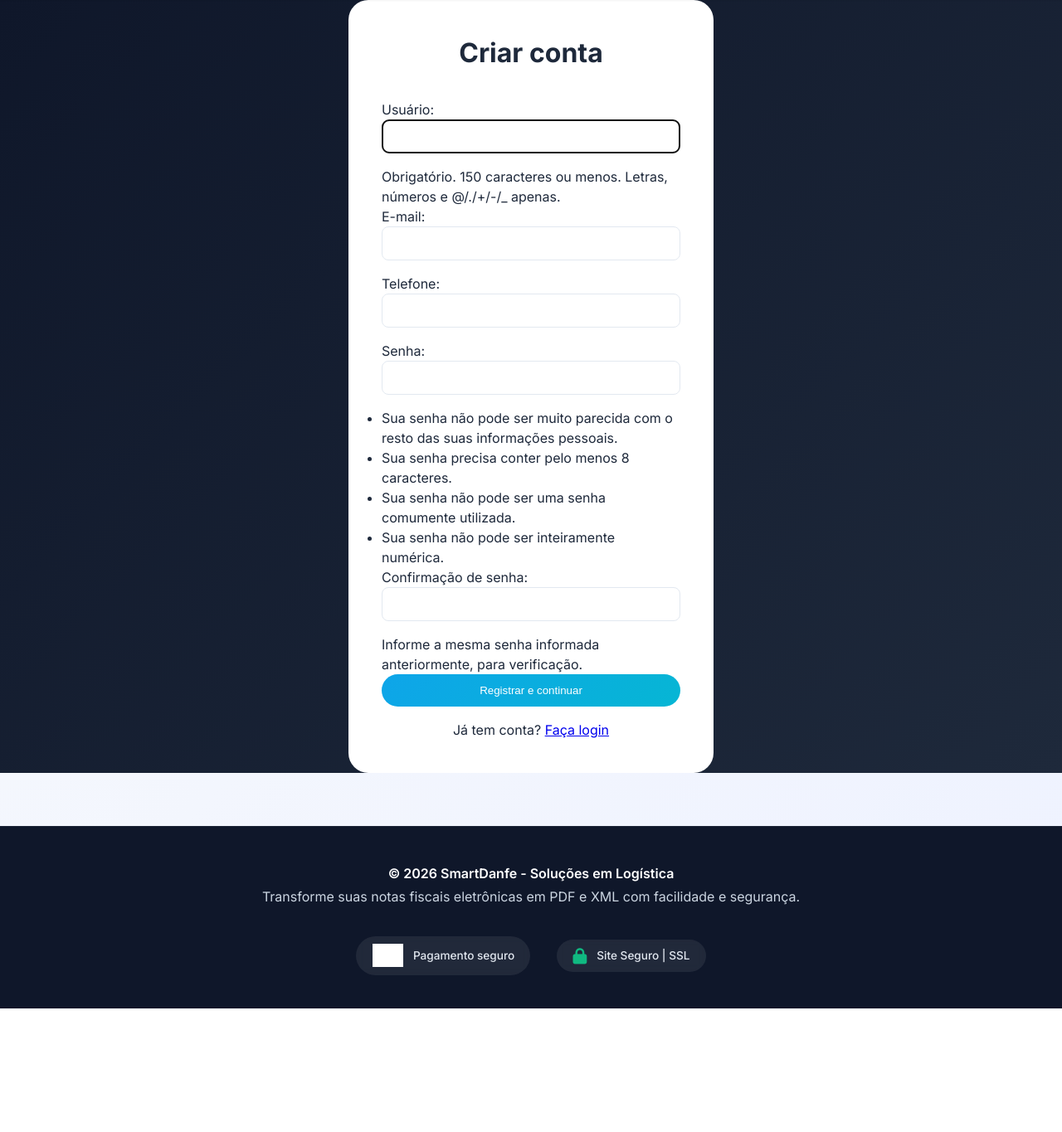
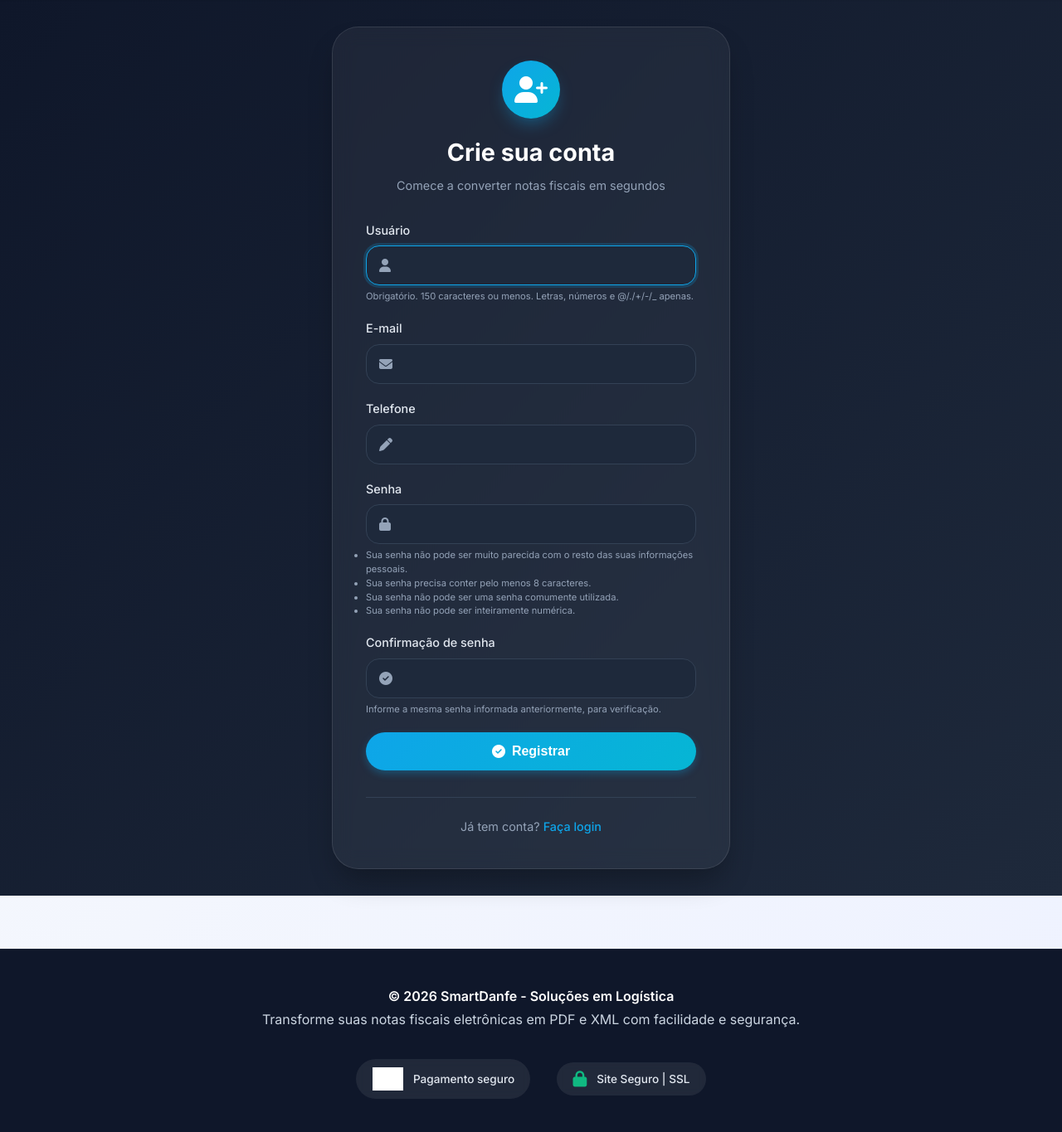
Before and after one commit to cvinicius22/SmartDanfe, a Django app: page /register/ in a window 1280 px wide. Shown: the part 78-1443 px from the top of the page at 83% size. Before the commit the page ends 1294 px from the top, so only its background shows below. Run offline with Django 5.2, Linux system fonts and the light colour scheme; parts of the project's set-up code (start-up, migrations or seed data) failed here and were passed over; grey boxes are pictures that could not be loaded.

Commit message:
Update register.html

```diff
--- a/templates/registration/register.html
+++ b/templates/registration/register.html
@@ -1,26 +1,183 @@
 {% extends 'base.html' %}
 
 {% block content %}
-<div style="min-height: 100vh; display: flex; align-items: center; justify-content: center; background: linear-gradient(135deg, #0f172a 0%, #1e293b 100%);">
-    <div style="background: white; border-radius: 24px; padding: 2.5rem; width: 100%; max-width: 440px;">
-        <h1 style="text-align: center; margin-bottom: 2rem;">Criar conta</h1>
+<div style="min-height: calc(100vh - 140px); display: flex; align-items: center; justify-content: center; background: linear-gradient(135deg, #0f172a 0%, #1e293b 100%); padding: 2rem;">
+    <div class="register-card">
+        <div class="register-header">
+            <div class="register-icon">
+                <i class="fas fa-user-plus"></i>
+            </div>
+            <h1>Crie sua conta</h1>
+            <p>Comece a converter notas fiscais em segundos</p>
+        </div>
         <form method="post">
             {% csrf_token %}
-            {{ form.as_p }}
-            <button type="submit" style="width: 100%; padding: 0.75rem; background: linear-gradient(135deg, #0ea5e9, #06b6d4); color: white; border: none; border-radius: 40px; cursor: pointer;">Registrar e continuar</button>
+            {% for field in form %}
+                <div class="input-group">
+                    <label for="{{ field.id_for_label }}">{{ field.label }}</label>
+                    <div class="input-icon">
+                        {% if field.name == 'username' %}
+                            <i class="fas fa-user"></i>
+                        {% elif field.name == 'email' %}
+                            <i class="fas fa-envelope"></i>
+                        {% elif field.name == 'password1' %}
+                            <i class="fas fa-lock"></i>
+                        {% elif field.name == 'password2' %}
+                            <i class="fas fa-check-circle"></i>
+                        {% else %}
+                            <i class="fas fa-pen"></i>
+                        {% endif %}
+                        {{ field }}
+                    </div>
+                    {% if field.help_text %}
+                        <small class="form-help">{{ field.help_text }}</small>
+                    {% endif %}
+                    {% for error in field.errors %}
+                        <div class="form-error">{{ error }}</div>
+                    {% endfor %}
+                </div>
+            {% endfor %}
+            <button type="submit" class="btn-register">
+                <i class="fas fa-check-circle"></i> Registrar
+            </button>
         </form>
-        <p style="text-align: center; margin-top: 1rem;">
-            Já tem conta? <a href="{% url 'login' %}">Faça login</a>
-        </p>
+        <div class="register-footer">
+            <p>Já tem conta? <a href="{% url 'login' %}">Faça login</a></p>
+        </div>
     </div>
 </div>
+
 <style>
-    input {
+    .register-card {
+        background: rgba(255, 255, 255, 0.05);
+        backdrop-filter: blur(12px);
+        border-radius: 32px;
+        padding: 2.5rem;
         width: 100%;
-        padding: 0.75rem;
-        margin-bottom: 1rem;
-        border: 1px solid #e2e8f0;
-        border-radius: 8px;
+        max-width: 480px;
+        border: 1px solid rgba(255, 255, 255, 0.1);
+        box-shadow: 0 20px 35px -8px rgba(0, 0, 0, 0.3);
+    }
+    .register-header {
+        text-align: center;
+        margin-bottom: 2rem;
+    }
+    .register-icon {
+        width: 70px;
+        height: 70px;
+        background: linear-gradient(135deg, #0ea5e9, #06b6d4);
+        border-radius: 50%;
+        display: flex;
+        align-items: center;
+        justify-content: center;
+        margin: 0 auto 1.2rem;
+        box-shadow: 0 10px 20px -5px rgba(14, 165, 233, 0.4);
+    }
+    .register-icon i {
+        font-size: 32px;
+        color: white;
+    }
+    .register-header h1 {
+        font-size: 1.8rem;
+        font-weight: 700;
+        color: white;
+        margin-bottom: 0.5rem;
+    }
+    .register-header p {
+        color: #94a3b8;
+        font-size: 0.9rem;
+    }
+    .input-group {
+        margin-bottom: 1.2rem;
+        text-align: left;
+    }
+    .input-group label {
+        display: block;
+        margin-bottom: 0.5rem;
+        font-weight: 500;
+        color: #e2e8f0;
+        font-size: 0.9rem;
+    }
+    .input-icon {
+        position: relative;
+    }
+    .input-icon i {
+        position: absolute;
+        left: 1rem;
+        top: 50%;
+        transform: translateY(-50%);
+        color: #94a3b8;
+        font-size: 1rem;
+        z-index: 1;
+    }
+    .input-icon input {
+        width: 100%;
+        padding: 0.875rem 1rem 0.875rem 2.5rem;
+        border: 1px solid #334155;
+        border-radius: 16px;
+        background: #1e293b;
+        color: #f1f5f9;
+        font-size: 1rem;
+        transition: all 0.2s;
+    }
+    .input-icon input:focus {
+        outline: none;
+        border-color: #0ea5e9;
+        box-shadow: 0 0 0 3px rgba(14, 165, 233, 0.2);
+    }
+    .form-help {
+        display: block;
+        font-size: 0.7rem;
+        color: #94a3b8;
+        margin-top: 0.3rem;
+    }
+    .form-error {
+        color: #f87171;
+        font-size: 0.75rem;
+        margin-top: 0.3rem;
+    }
+    .btn-register {
+        width: 100%;
+        padding: 0.875rem;
+        background: linear-gradient(135deg, #0ea5e9, #06b6d4);
+        border: none;
+        border-radius: 40px;
+        font-size: 1rem;
+        font-weight: 600;
+        color: white;
+        cursor: pointer;
+        transition: all 0.2s;
+        display: flex;
+        align-items: center;
+        justify-content: center;
+        gap: 0.5rem;
+        box-shadow: 0 4px 10px rgba(14, 165, 233, 0.3);
+        margin-top: 0.5rem;
+    }
+    .btn-register:hover {
+        transform: translateY(-2px);
+        box-shadow: 0 8px 20px rgba(14, 165, 233, 0.4);
+    }
+    .register-footer {
+        margin-top: 2rem;
+        text-align: center;
+        color: #94a3b8;
+        font-size: 0.9rem;
+        border-top: 1px solid #334155;
+        padding-top: 1.5rem;
+    }
+    .register-footer a {
+        color: #0ea5e9;
+        text-decoration: none;
+        font-weight: 500;
+    }
+    .register-footer a:hover {
+        text-decoration: underline;
+    }
+    @media (max-width: 480px) {
+        .register-card {
+            padding: 1.8rem;
+        }
     }
 </style>
 {% endblock %}
```
